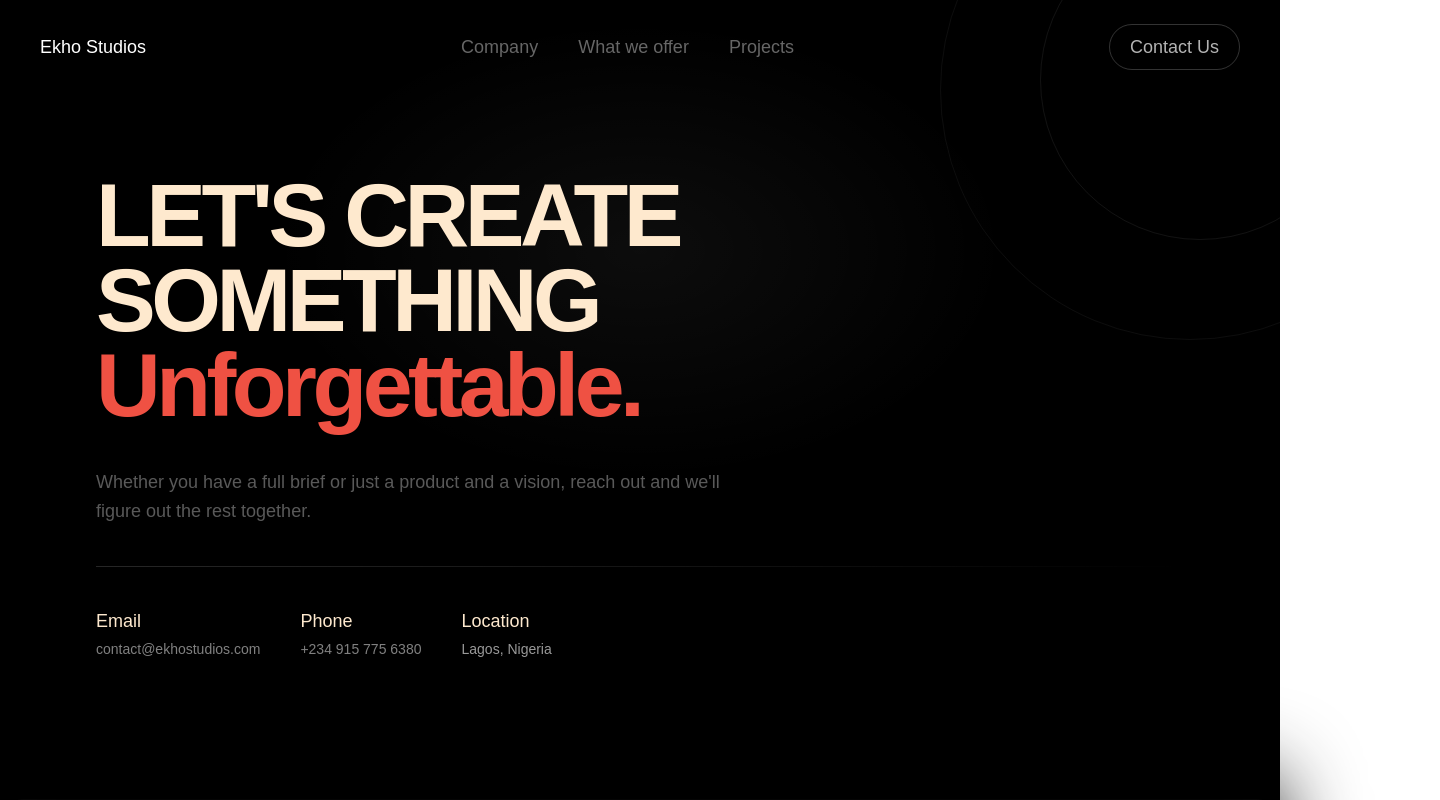
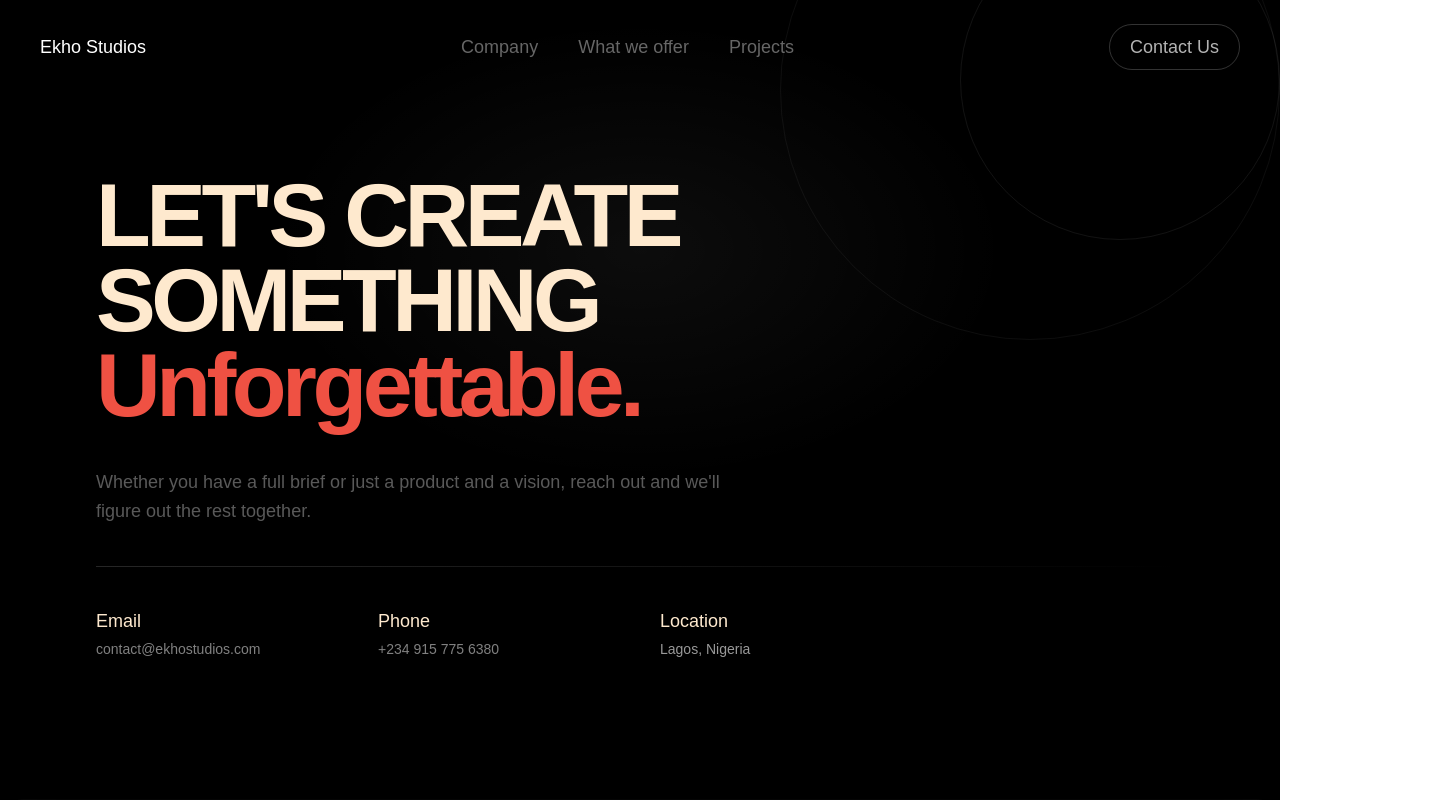
Before and after one commit to Kijedev/ken-williams-portfolio, a Next.js app: page /Contact in a window 1280 px wide. Shown: the top 800 px of the page, 1440 px wide, since content can reach past the window. Built offline with nearby package versions, Linux system fonts and the light colour scheme.

Commit message:
fix: the overflow issue on the contact page

```diff
--- a/app/Contact/page.tsx
+++ b/app/Contact/page.tsx
@@ -109,18 +109,15 @@ export default function Page() {
   };
 
   return (
-    // <div style={{ background: "#000", }} className="lg:overflow-visible lg:w-full">
-<div
-  style={{ background: "#000" }}
-  className="w-full lg:overflow-visible overflow-x-hidden"
->
-      {/* ── Hero panel — sticky, sits behind the form as it scrolls over ── */}
+    <div
+      style={{ background: "#000" }}
+      className="w-full xl:overflow-visible lg:overflow-visible md:overflow-visible overflow-hidden"
+    >
       <div
         style={{
           position: "sticky",
           top: 0,
           zIndex: 0,
-          // height: "100vh",
         }}
         className="lg:h-screen h-[90vh]"
       >
@@ -134,14 +131,14 @@ export default function Page() {
 
           {/* Orbit rings */}
           <motion.div
-            className="pointer-events-none absolute -top-40 -right-40 w-[500px] h-[500px] rounded-full border border-white/5"
+            className="pointer-events-none absolute -top-40 right-0 w-[500px] h-[500px] rounded-full border border-white/5"
             initial={{ opacity: 0 }}
             animate={{ opacity: 1 }}
             transition={{ duration: 1.2, delay: 0.8 }}
             aria-hidden="true"
           />
           <div
-            className="pointer-events-none absolute -top-20 -right-20 w-[50vw] max-w-[320px] h-[50vw] max-h-[320px] rounded-full border border-white/7"
+            className="pointer-events-none absolute -top-20 right-0 w-[50vw] max-w-[320px] h-[50vw] max-h-[320px] rounded-full border border-white/7"
           />
 
           <div className="z-10 w-full px-6 sm:px-10 md:px-16 lg:px-24 pt-32 pb-24">
@@ -174,7 +171,7 @@ export default function Page() {
               />
 
               <motion.div
-                className="flex flex-col lg:flex-row gap-10 w-full"
+                className="grid grid-cols-2 md:grid-cols-2 lg:grid-cols-4 gap-10 w-full"
                 variants={containerVariants}
               >
                 {CONTACT_DETAILS.map(({ label, value, href }) => (
@@ -214,7 +211,7 @@ export default function Page() {
         }}
         className="lg:mt-0 -mt-20"
       >
-        <div className="relative w-full mx-auto px-6 sm:px-10 md:px-16 lg:px-24 py-16 md:py-10 pb-40">
+        <div className="relative w-full px-6 sm:px-10 md:px-16 lg:px-24 py-16 md:py-10 pb-40">
           <div className="mb-20">
             <h2 className="text-[clamp(3rem,4vw,4rem)] font-extralight text-[#FEE9CE] leading-[0.8] tracking-tight">
               Tell us about <br />
```
